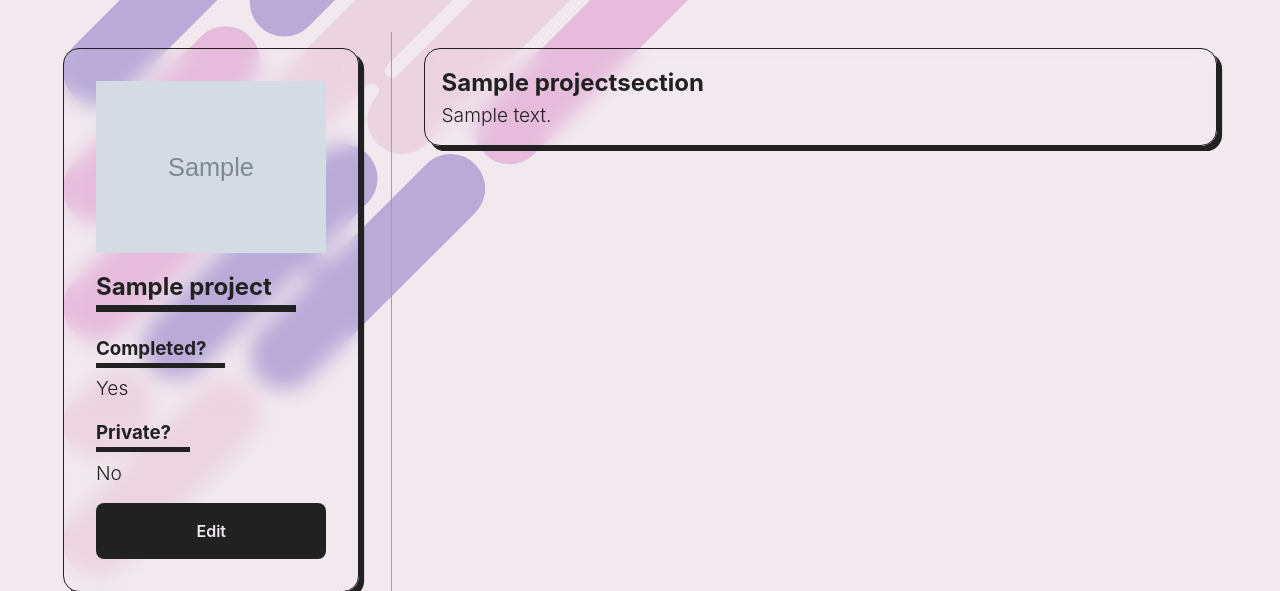
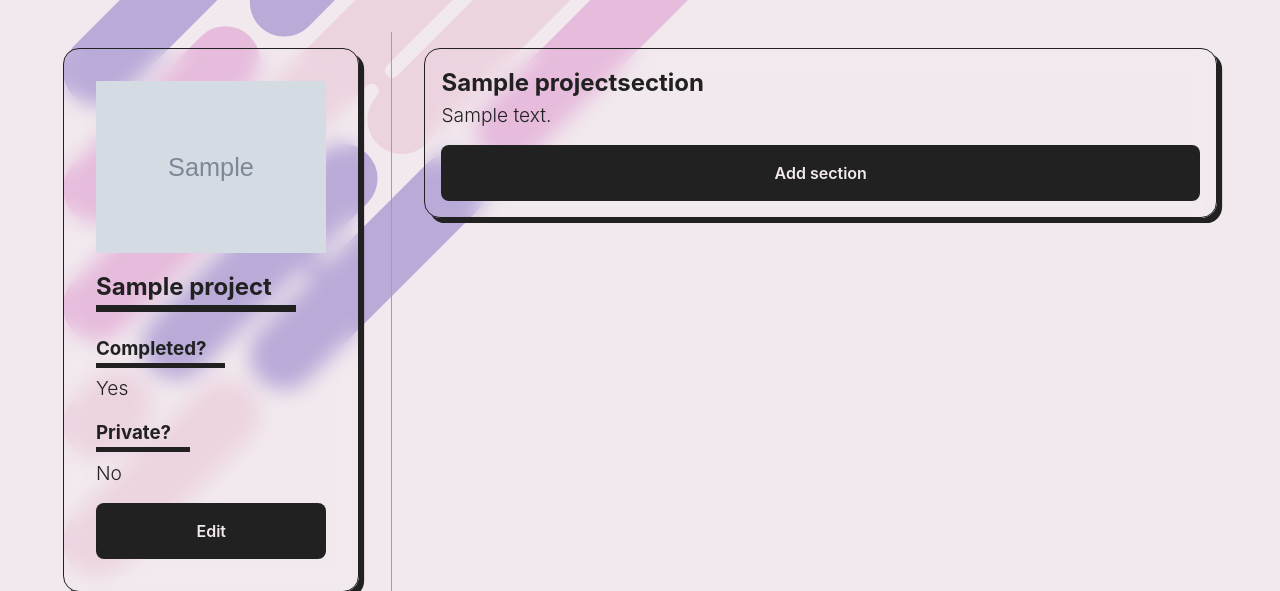
Before and after one commit to mariusz-tang/project-jotter, a Django app: a page that uses project_jotter/templates/projects/view-project.html in a window 1280 px wide. Shown: the part 91-682 px from the top of the page. Run offline with Django 5.2, Linux system fonts and the light colour scheme; a user stored in the database is signed in; tables that the repository leaves empty hold one stand-in row (values such as "Sample post"); grey boxes marked "Sample" are stand-in pictures.

Commit message:
Add project section creation

```diff
--- a/project_jotter/projects/urls.py
+++ b/project_jotter/projects/urls.py
@@ -6,4 +6,5 @@ urlpatterns = [
     path("create", views.ProjectCreationView.as_view(), name="create-project"),
     path("<username>/<project_name>", views.ProjectDetailView.as_view(), name="view-project"),
     path("<username>/<project_name>/edit", views.ProjectEditView.as_view(), name="edit-project"),
+    path("/<project_id>/create-section", views.ProjectSectionCreationView.as_view(), name="create-project-section"),
 ]
--- a/project_jotter/projects/views.py
+++ b/project_jotter/projects/views.py
@@ -7,7 +7,7 @@ from django.shortcuts import redirect
 from django.views import generic
 
 from . import forms
-from .models import Project
+from .models import Project, ProjectSection
 
 
 class ProjectCreationView(LoginRequiredMixin, generic.CreateView):
@@ -94,3 +94,42 @@ class ProjectDetailView(generic.DetailView):
                 "Project not found. If you are trying to access a private "
                 "project, please log in first."
             )
+
+
+class ProjectSectionCreationView(LoginRequiredMixin, generic.CreateView):
+    model = ProjectSection
+    template_name = "projects/create-project-section.html"
+    fields = ["heading", "body"]
+
+    def dispatch(self, request, *args, **kwargs):
+        try:
+            self.parent_project = Project.objects.get(pk=kwargs["project_id"])
+        except Project.DoesNotExist:
+            raise Http404(
+                "Project not found. If you are trying to access a private "
+                "project, please log in first."
+            )
+
+        if self.request.user != self.parent_project.author:
+            raise Http404(
+                "Project not found. If you are trying to access a private "
+                "project, please log in first."
+            )
+        return super().dispatch(request, *args, **kwargs)
+
+    def form_valid(self, form):
+        form.instance.parent = self.parent_project
+        return super().form_valid(form)
+
+    def get_context_data(self, **kwargs):
+        kwargs["parent_project"] = self.parent_project
+        return super().get_context_data(**kwargs)
+
+    def get_success_url(self):
+        return reverse(
+            "view-project",
+            kwargs={
+                "username": self.object.parent.author.username,
+                "project_name": self.object.parent.name,
+            },
+        )
--- a/project_jotter/static/projects/css/projects.css
+++ b/project_jotter/static/projects/css/projects.css
@@ -49,6 +49,19 @@ better from the start!).
     margin-top: 0;
 }
 
+.project-section-link {
+    text-decoration: inherit;
+}
+
+.edit-section-text {
+    font-size: 0;
+    transition: font-size 0.1s;
+}
+.project-section-link:hover .edit-section-text {
+    font-size: 1rem;
+    font-weight: bold;
+}
+
 /* === Wider screens === */
 
 @media screen and (min-width: 1000px) {
--- /dev/null
+++ b/project_jotter/templates/projects/create-project-section.html
@@ -0,0 +1,6 @@
+{% extends "users/base-user-form.html" %}
+
+{% block title %}Add a section to {{ parent_project.name }}{% endblock title %}
+
+{% block form_heading %}Add a section to {{ parent_project.name }}{% endblock form_heading %}
+{% block submit_text %}Add{% endblock submit_text %}
--- a/project_jotter/templates/projects/view-project.html
+++ b/project_jotter/templates/projects/view-project.html
@@ -39,11 +39,23 @@
 
         <div class="projects panel panel-empty">
             {% for section in project.sections.all %}
-                <div>
-                    <h2 class="project-section-heading">{{ section.heading }}</h2>
-                    <p class="body-text">{{ section.body|linebreaksbr }}</p>
-                </div>
+                {% if project.author == user %}
+                {% comment %} {% url "edit-project-section" project=project.pk section=section.pk %} {% endcomment %}
+                    <a class="project-section-link" href="">
+                        <h2 class="project-section-heading">{{ section.heading }}</h2>
+                        <p class="body-text">{{ section.body|linebreaksbr }}</p>
+                        <p class="edit-section-text">Click to edit!</p>
+                    </a>
+                {% else %}
+                    <div>
+                        <h2 class="project-section-heading">{{ section.heading }}</h2>
+                        <p class="body-text">{{ section.body|linebreaksbr }}</p>
+                    </div>
+                {% endif %}
             {% endfor %}
+            {% if project.author == user %}
+                <a href="{% url "create-project-section" project_id=project.pk %}" class="button button-black selectable">Add section</a>
+            {% endif %}
         </div>
 
         {% include "pages/svgs/header-image.html" %}
```
